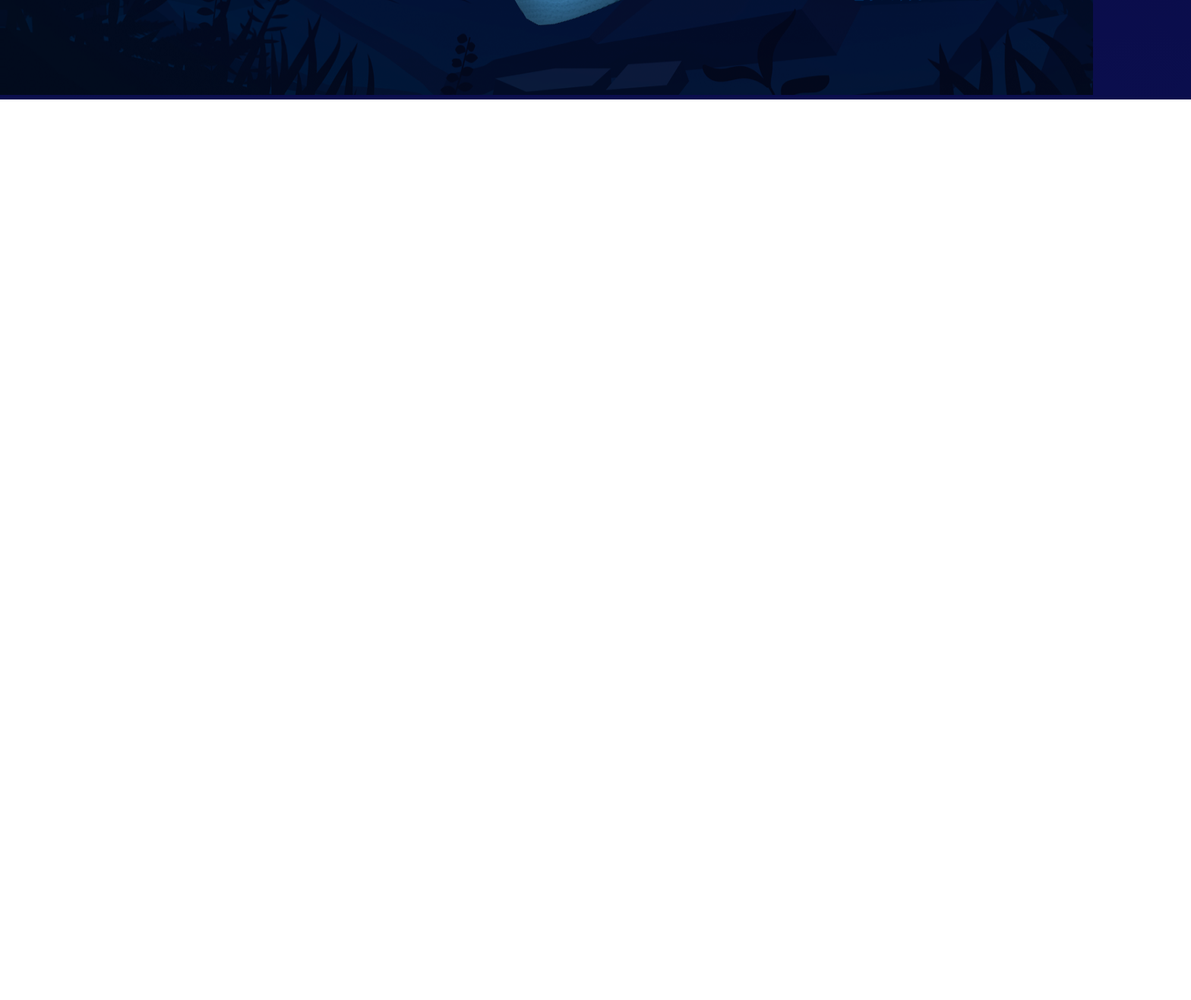
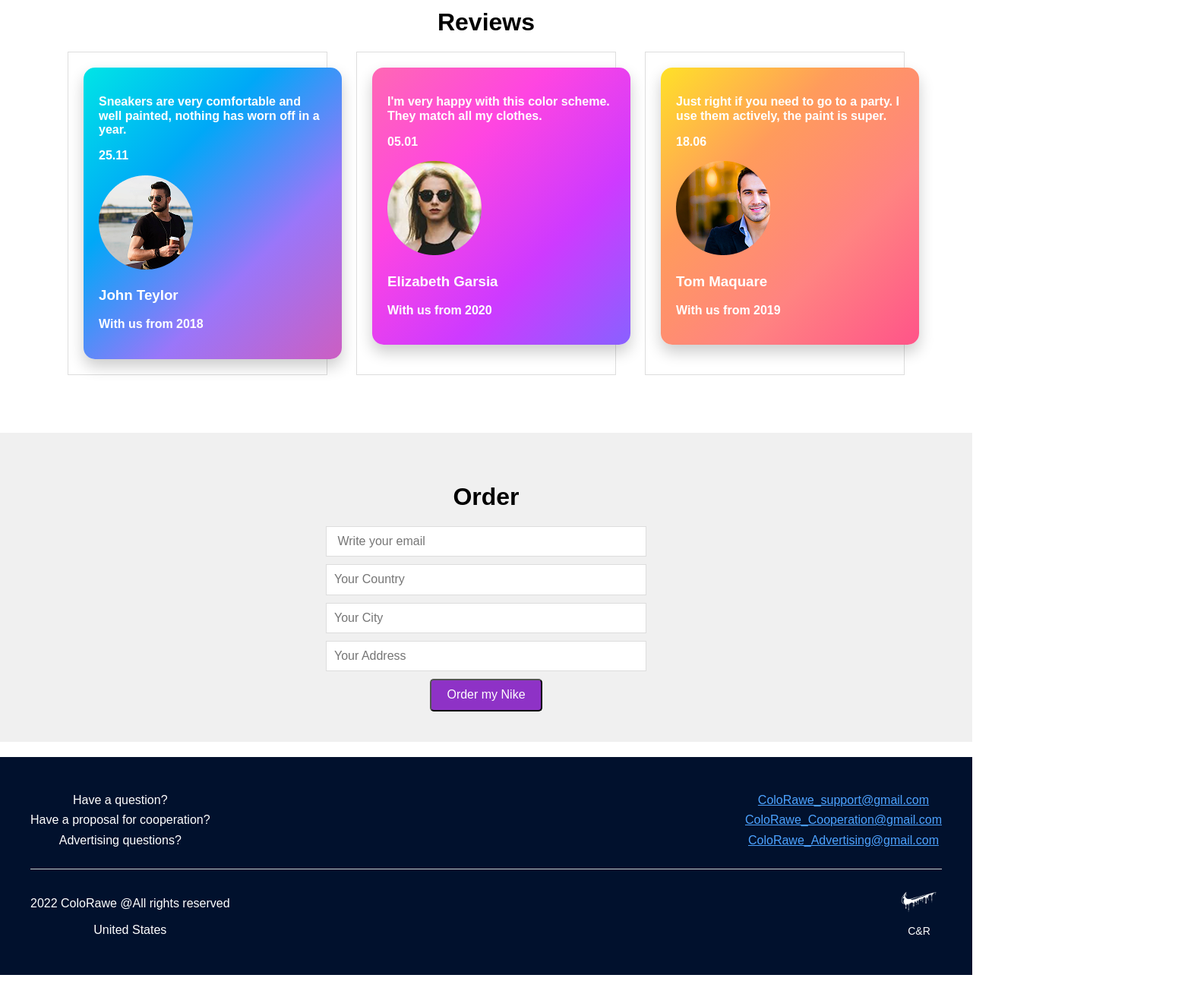
Before and after one commit to fdhhjcksjuhsdloksxlkxoifjdkw/ColoRawe, a plain HTML site: page index.html in a window 1280 px wide. Shown: the part 1140-2457 px from the top of the page at 76% size, 1568 px wide, since content can reach past the window. After the commit the page ends 2424 px from the top, so only its background shows below. Drawn offline with nearby package versions, Linux system fonts and the light colour scheme.

Commit message:
added photos, fonts and completed HTML

```diff
--- a/index.html
+++ b/index.html
@@ -2,11 +2,14 @@
 <html lang="en">
 
 <head>
-    <meta charset="UTF-8">
-    <meta name="viewport" content="width=device-width, initial-scale=1.0">
+    <meta charset="UTF-8" />
+    <meta name="viewport" content="width=device-width, initial-scale=1.0" />
     <title>ColoRawe</title>
-    <link rel="stylesheet" href="https://necolas.github.io/normalize.css/8.0.1/normalize.css">
-    <link rel="stylesheet" href="style.css">
+    <link rel="preconnect" href="https://fonts.googleapis.com" />
+    <link rel="preconnect" href="https://fonts.gstatic.com"crossorigin />
+    <link href="https://fonts.googleapis.com/css2?family=PT+Serif&family=Playfair+Display&family=Roboto:wght@100..900&display=swap"rel="stylesheet" />
+    <link rel="stylesheet" href="https://necolas.github.io/normalize.css/8.0.1/normalize.css" />
+    <link rel="stylesheet" href="style.css" />
 </head>
 
 <body>
@@ -15,53 +18,73 @@
         <span class="slider"></span>
     </label> -->
     <header class="header">
-        <div class="container">
-        <a href="" class="logo">
-
+        <div class="container header-container">
+            <a href="#" class="logo">
+                <img src="./images/c&r.png" alt="Logo" class="logo-img" />
             </a>
             <nav class="nav">
-            <a href="main" class="nav-link">Main page</a>
-            <a href="benefits" class="nav-link">Benefits</a>
-            <a href="advantages" class="nav-link">Advantages</a>
-            <a href="reviews" class="nav-link">Reviews</a>
-            <a href="contacts" class="nav-link">Contacts</a>
-            <a href="order" class="nav-link">Order</a>
+                <ul class="nav-list">
+                    <li class="nav-item">
+                        <a href="#" class="nav-link">Main page</a>
+                    </li>
+                    <li class="nav-item">
+                        <a href="#" class="nav-link">Benefits</a>
+                    </li>
+                    <li class="nav-item">
+                        <a href="#" class="nav-link">Advantages</a>
+                    </li>
+                    <li class="nav-item">
+                        <a href="#" class="nav-link">Reviews</a>
+                    </li>
+                    <li class="nav-item">
+                        <a href="#" class="nav-link">Contacts</a>
+                    </li>
+                    <li class="nav-item">
+                        <a href="#" class="nav-link">Order</a>
+                    </li>
+                </ul>
             </nav>
-        <div><a href="images/images.Rectangle47.png"></a><a href="images/images.Group37(1)1.png"></a></div>
+            <ul class="languages">
+                <li class="languages-item">
+                    <a class="languages-link" href="#">Ua</a>
+                </li>
+                <li class="languages-item">
+                    <a class="languages-link" href="#">Eng</a>
+                </li>
+            </ul>
         </div>
-        <div>
     </header>
     <main class="main">
         <section class="hero">
             <div class="container hero-container">
                 <div>
-                    <img src="images/images.Rectangle47.png" alt="Background" class="hero-background">
-                <h3 class="hero-subtitle">C&R</h3>
+                    <img src="./images/c&r.png" alt="Logo" class="logo-img" />
+                    <h3>C&R</h3>
                 </div>
                 <h1 class="hero-title">ColoRawe</h1>
                 <h2 class="hero-text">Your dream Nike</h2>
                 <p class="hero-description">
-                    On this site you can find custom Nike sneakers of your dreams.<br>
-                    The original company can't create such beautiful sneakers as we do.<br>
+                    On this site you can find custom Nike sneakers of your dreams.<br />
+                    The original company can't create such beautiful sneakers as we
+                    do.<br />
                     Good luck finding your way in the world of custom sneakers.
                 </p>
                 <button class="hero-button">Buy my Nike</button>
             </div>
-            <img src="images/images.Group37(1)1.png" alt="Nike Shoe" class="hero-image">
         </section>
         <section class="features">
             <div class="container">
                 <ul>
                     <li class="feature">
-                <img src="images/images.Group34.png" alt="Premium Quality" class="feature-image">
+                        <img src="./images/premium.png" alt="Premium Quality" class="feature-image" />
                         <h3 class="feature-title premium-quality">Premium Quality</h3>
                     </li>
                     <li class="feature">
-                <img src="images/images.Group35.png" alt="Indelible Paint" class="feature-image">
+                        <img src="./images/indelible.png" alt="Indelible Paint" class="feature-image" />
                         <h3 class="feature-title indelible-paint">Indelible paint</h3>
                     </li>
                     <li class="feature">
-                <img src="images/images.Group36.png" alt="Fast Shipping" class="feature-image">
+                        <img src="./images/fast.png" alt="Fast Shipping" class="feature-image" />
                         <h3 class="feature-title indelible-paint">Fast shipping</h3>
                     </li>
                 </ul>
@@ -72,60 +95,103 @@
                 <h2 class="reviews-title">Reviews</h2>
                 <ul>
                     <li class="review">
-                    <p class="review-text">Sneakers are very comfortable...</p>
-                    <span></span>
-                    <div class="services-item">
-                    <img class="services-item-img" src="">
-                    <div class="services-item-wrap">
-                        <h4 class="services-item-title"></h4>
-                        <p class="services-item-text">Sneakers are very
-                            comfortable and well
-                            painted, nothing has
-                            worn off in a year.</p>
+                        <article class="review-card">
+                            <p class="review-text">
+                                Sneakers are very comfortable and well painted, nothing has
+                                worn off in a year.
+                            </p>
+                            <p class="review-date">25.11</p>
+                            <div class="review-author">
+                                <div class="author-photo">
+                                    <img src="./images/john.png" alt="John Teylor" />
+                                </div>
+                                <div class="author-meta">
+                                    <h3 class="author-name">John Teylor</h3>
+                                    <p class="author-text">With us from 2018</p>
                                 </div>
                             </div>
+                        </article>
                     </li>
                     <li class="review">
-                    <p class="review-text">I'm very happy with this purchase...</p>
-                    <span></span>
-                    <div class="services-item"></div>
-                    <img class="services-item-img" src="">
-                    <div class="services-item-wrap">
-                        <h4 class="services-item-title"></h4>
-                        <p class="services-item-text">I'm very happy with this color scheme.
-                            They match all my clothes.</p>
+                        <article class="review-card2">
+                            <p class="review-text">
+                                I'm very happy with this color scheme. They match all my
+                                clothes.
+                            </p>
+                            <p class="review-date">05.01</p>
+                            <div class="review-author">
+                                <div class="author-photo">
+                                    <img src="./images/elizabeth.png" alt="Elizabeth Garsia" />
+                                </div>
+                                <div class="author-meta">
+                                    <h3 class="author-name">Elizabeth Garsia</h3>
+                                    <p class="author-text">With us from 2020</p>
                                 </div>
                             </div>
+                        </article>
                     </li>
                     <li class="review">
-                    <p class="review-text">Just right if you need to go party...</p>
-                    <span></span>
-                    <div class="services-item">
-                    <img class="services-item-img" src="">
-                    <div class="services-item-wrap">
-                        <h4 class="services-item-title"></h4>
-                        <p class="services-item-text">Just right if you need to go to a party.
-                            I use them actively, the paint is super.</p>
-                </li>
+                        <article class="review-card3">
+                            <p class="review-text">
+                                Just right if you need to go to a party. I use them actively,
+                                the paint is super.
+                            </p>
+                            <p class="review-date">18.06</p>
+                            <div class="review-author">
+                                <div class="author-photo">
+                                    <img src="./images/tom.png" alt="Tom Maquare" />
+                                </div>
+                                <div class="author-meta">
+                                    <h3 class="author-name">Tom Maquare</h3>
+                                    <p class="author-text">With us from 2019</p>
                                 </div>
                             </div>
+                        </article>
+                    </li>
                 </ul>
+            </div>
         </section>
         <section class="order">
             <div class="container">
                 <h2 class="order-title">Order</h2>
                 <form class="order-form">
-                    <input type="email" placeholder=" Write your email" class="order-input">
-                    <input type="text" placeholder="Your Country" class="order-input">
-                    <input type="text" placeholder="Your City" class="order-input">
-                    <input type="text" placeholder="Your Address" class="order-input">
+                    <input type="email" placeholder=" Write your email" class="order-input" />
+                    <input type="text" placeholder="Your Country" class="order-input" />
+                    <input type="text" placeholder="Your City" class="order-input" />
+                    <input type="text" placeholder="Your Address" class="order-input" />
                     <button type="submit" class="order-button">Order my Nike</button>
                 </form>
+            </div>
         </section>
     </main>
     <footer class="footer">
-        <div class="container footer-container"></div>
+        <div class="footer-top">
+          <div class="footer-questions">
+            <p>Have a question?</p>
+            <p>Have a proposal for cooperation?</p>
+            <p>Advertising questions?</p>
+          </div>
+          <div class="footer-emails">
+            <p><a href="mailto:ColoRawe_support@gmail.com">ColoRawe_support@gmail.com</a></p>
+            <p><a href="mailto:ColoRawe_Cooperation@gmail.com">ColoRawe_Cooperation@gmail.com</a></p>
+            <p><a href="mailto:ColoRawe_Advertising@gmail.com">ColoRawe_Advertising@gmail.com</a></p>
+          </div>
+        </div>
+
+        <hr />
+
+        <div class="footer-bottom">
+          <div class="footer-copy">
+            <p>2022 ColoRawe @All rights reserved</p>
+            <p>United States</p>
+          </div>
+          <div class="footer-logo">
+            <img src="./images/c&r.png" alt="Logo" />
+            <p>C&amp;R</p>
+          </div>
+        </div>
       </footer>
+
 </body>
 
 </html>
--- a/style.css
+++ b/style.css
@@ -1,167 +1,285 @@
-/* ========================
-   BASIC STYLES & FONTS
-   ======================== */
 
-   @import url('https://fonts.googleapis.com/css2?family=Montserrat:wght@300;400;700&display=swap');
-
-   * {
+body {
+  font-family: sans-serif;
   margin: 0;
   padding: 0;
-       box-sizing: border-box;
-       font-family: 'Montserrat', sans-serif;
+}
+.container {
+  max-width: 1140px;
+  margin: 0 auto;
+  padding-inline: 15px;
+}
+.header {
+  background-color: #012d63;
+  padding: 15px 0;
+}
+.header-container {
+  display: flex;
+  align-items: center;
+  justify-content: space-between;
+}
+.logo {
+  margin-right: 20px; /* або padding-right */
 }
 
-   body {
-       background: linear-gradient(180deg, #0A043C, #0B1E69);
+.logo img {
+  height: 50px;
+}
+.nav {
+  background-color: #012d63;
   color: white;
+  padding: 20px 0;
   text-align: center;
 }
-
-   .container {
-       width: 80%;
-       margin: 0 auto;
+.nav-list {
+  list-style: none;
+  display: flex;
+  margin: 0;
+  padding: 0;
+}
+.nav-item {
+  margin-left: 20px;
+}
+.nav-link {
+  text-decoration: none;
+  color: white;
+  font-size: 16px;
+  font-weight: 500;
+  text-decoration: none;
+  transition: color 0.3s ease-in-out;
+  }
+.languages {
+  list-style: none;
+  display: flex;
+  margin: 0;
+  padding: 0;
+}
+.languages-item {
+  margin-left: 10px;
+}
+.languages-link {
+  text-decoration: none;
+  color: white;
+}
+.main {
   padding: 20px 0;
 }
-
-   /* ========================
-      HEADER & NAVIGATION
-      ======================== */
-
-   .header {
-       background: rgba(0, 0, 0, 0.3);
-       padding: 15px 0;
-       position: fixed;
+.hero {
+  padding: 94px 0 183px;
+  color: white;
+  background-image: url(./images/colorawe.png);
+  background-repeat: no-repeat;
+  background-size: cover;
+}
+.hero-container {
+}
+.hero-title {
+  font-size: 3em;
+  margin-bottom: 10px;
+  color: white;
+}
+.hero-text {
+  font-size: 1.5em;
+  margin-bottom: 20px;
+  color: white;
+}
+.hero-description {
+  line-height: 1.6;
+  margin-bottom: 30px;
+}
+.hero-button {
+  background-color: #8e32c6;
+  color: white;
+  padding: 10px 20px;
+  border: none;
+  cursor: pointer;
+}
+.hero-image {
+  max-width: 40%;
+  height: auto;
+}
+.hero-background {
+  position: absolute;
+  top: 0;
+  left: 0;
   width: 100%;
-       top: 0;
-       z-index: 1000;
+  height: 100%;
+  object-fit: cover;
+  z-index: -1;
+}
+.hero-subtitle {
+  position: absolute;
+  top: 20px;
+  left: 20px;
+  font-size: 2em;
+  color: white;
+}
+.features {
+  background-color: #f9f9f9;
+  padding: 40px 0;
+}
+.features ul {
+  list-style: none;
+  display: flex;
+  justify-content: space-around;
+  padding: 0;
+  margin: 0;
+}
+.feature {
+  text-align: center;
+}
+.feature-image {
+  height: 80px;
+  margin-bottom: 10px;
+}
+.feature-title {
+  font-size: 1.2em;
+}
+.reviews {
+  padding: 40px 0;
+}
+.reviews-title {
+  text-align: center;
+  font-size: 2em;
+  margin-bottom: 20px;
+}
+.reviews ul {
+  list-style: none;
+  padding: 0;
+  display: flex;
+  justify-content: space-around;
+  flex-wrap: wrap;
+}
+.review {
+  width: 30%;
+  margin-bottom: 20px;
+  border: 1px solid #ddd;
+  padding: 20px;
+  box-sizing: border-box;
+}
+.review-text {
+  margin-bottom: 10px;
+}
+.services-item-img {
+  height: 80px;
+  width: 80px;
+}
+.services-item {
+  display: flex;
+}
+.services-item-wrap {
+  margin-left: 10px;
+}
+.order {
+  background-color: #f0f0f0;
+  padding: 40px 0;
+}
+.order-title {
+  text-align: center;
+  font-size: 2em;
+  margin-bottom: 20px;
+}
+.order-form {
+  display: flex;
+  flex-direction: column;
+  align-items: center;
+}
+.order-input {
+  width: 80%;
+  max-width: 400px;
+  padding: 10px;
+  margin-bottom: 10px;
+  border: 1px solid #ddd;
+}
+.order-button {
+  background-color: #8e32c6;
+  color: white;
+  padding: 10px 20px;
+  text-align: center;
+  text-decoration: none;
+  display: inline-block;
+  font-size: 16px;
+  border-radius: 5px;
+  cursor: pointer;
+}
+.footer {
+  background-color: #021635;
+  color: white;
+  padding: 20px 0;
+  text-align: center;
+}
+.footer-container {
+  display: flex;
+  justify-content: center;
+}
+.footer p {
+  margin-bottom: 10px;
 }
 
-   .nav {
+.review-card{
+  width: 300px;
+  padding: 20px;
+  border-radius: 15px;
+  color: white;
+  font-size: 16px;
+  font-weight: bold;
+  background: linear-gradient(135deg, #00E5E6, #00A8F7, #9A76F9, #CC5EC2);
+  box-shadow: 0 10px 20px rgba(0, 0, 0, 0.2);
+}
+.review-card2{
+  width: 300px;
+  padding: 20px;
+  border-radius: 15px;
+  color: white;
+  font-size: 16px;
+  font-weight: bold;
+  background: linear-gradient(135deg, #FF68B4, #FF45E1, #CE3AFF, #8961FF);
+  box-shadow: 0 10px 20px rgba(0, 0, 0, 0.2);
+}
+.review-card3{
+  width: 300px;
+  padding: 20px;
+  border-radius: 15px;
+  color: white;
+  font-size: 16px;
+  font-weight: bold;
+  background: linear-gradient(135deg, #FFE128, #FF9B5C, #FF8381, #FF5489);
+  box-shadow: 0 10px 20px rgba(0, 0, 0, 0.2);
+}
+.footer {
+  background-color: #01112d;
+  color: white;
+  padding: 40px;
+  font-family: Arial, sans-serif;
+}
+.footer-top {
   display: flex;
-       justify-content: center;
-       gap: 20px;
+  justify-content: space-between;
+  gap: 40px;
 }
-
-   .nav-link {
-       color: white;
-       text-decoration: none;
-       font-size: 16px;
-       transition: color 0.3s;
+.footer-questions p,
+.footer-emails p {
+  margin: 8px 0;
 }
-
-   .nav-link:hover {
-       color: #FF4DFF;
+.footer-emails a {
+  color: #4da3ff;
+  text-decoration: underline;
 }
-
-   /* ========================
-      HERO SECTION
-      ======================== */
-
-   .main-section {
-       padding-top: 100px;
-       text-align: center;
+hr {
+  margin: 20px 0;
+  border: 0;
+  border-top: 1px solid #ccc;
 }
-
-   .hero-title {
-       font-size: 48px;
-       font-weight: 700;
-       color: #FF4DFF;
+.footer-bottom {
+  display: flex;
+  justify-content: space-between;
+  align-items: center;
 }
-
-   .main-text {
-       font-size: 18px;
-       margin: 10px 0;
+.footer-logo img {
+  width: 60px;
+  height: auto;
 }
-
-   .main-button {
-       background: #FF4DFF;
-       border: none;
-       padding: 12px 24px;
-       font-size: 18px;
-       color: white;
-       cursor: pointer;
-       border-radius: 25px;
-       transition: background 0.3s;
+.footer-logo p {
+  margin-top: 4px;
+  font-size: 14px;
 }
-
-   .main-button:hover {
-       background: #C700FF;
-   }
-
-   /* ========================
-      FEATURES SECTION
-      ======================== */
-
-   .features {
-       display: flex;
-       justify-content: space-around;
-       margin-top: 40px;
-   }
-
-   .feature-box {
-       background: rgba(255, 255, 255, 0.1);
-       padding: 20px;
-       border-radius: 10px;
-       transition: transform 0.3s;
-   }
-
-   .feature-box:hover {
-       transform: scale(1.05);
-   }
-
-   /* ========================
-      REVIEWS SECTION
-      ======================== */
-
-   .reviews {
-       margin-top: 50px;
-       background: rgba(255, 255, 255, 0.1);
-       padding: 40px 0;
-   }
-
-   .review-card {
-       background: rgba(0, 0, 0, 0.5);
-       padding: 20px;
-       border-radius: 10px;
-       margin: 10px;
-   }
-
-   /* ========================
-      ORDER FORM
-      ======================== */
-
-   .order-form {
-       margin-top: 50px;
-   }
-
-   input {
-       width: 80%;
-       padding: 10px;
-       margin: 10px 0;
-       border-radius: 5px;
-       border: none;
-   }
-
-   button {
-       background: #FF4DFF;
-       padding: 12px 24px;
-       border-radius: 25px;
-       color: white;
-       font-size: 18px;
-       cursor: pointer;
-       transition: background 0.3s;
-   }
-
-   button:hover {
-       background: #C700FF;
-   }
-
-   /* ========================
-      FOOTER
-      ======================== */
-
-   .footer {
-       background: rgba(0, 0, 0, 0.3);
-       padding: 20px;
-       margin-top: 50px;
-   }
```
Also changed, not shown: images/c&r.png (added), images/colorawe.png (renamed from images/images.Group37(1)1.png), images/elizabeth.png (added), images/fast.png (added), images/images.Group21.png (deleted), images/images.Group34.png (deleted), images/images.Group35.png (deleted), images/images.Group36.png (deleted), images/images.Group38.png (deleted), images/images.Group39.png (deleted), images/images.Group40.png (deleted), images/images.Rectangle47.png (deleted), images/indelible.png (added), images/john.png (added), 2 more files. Lines whose indentation alone changed are shown as unchanged.
